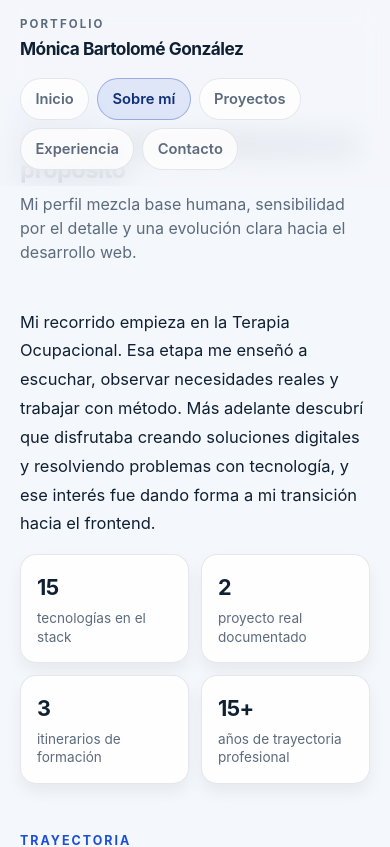
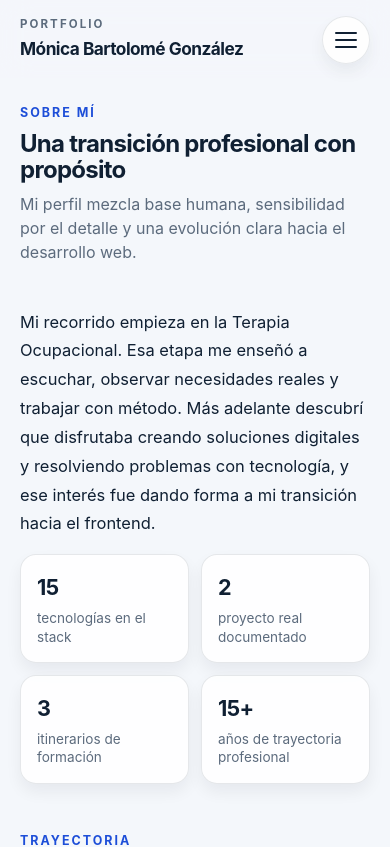
Before and after one commit to monicab1989/frontend-portfolio, a React (Vite) app: page /about in a window 390 px wide. Shown: the top 847 px of the page. Built offline with nearby package versions, Linux system fonts and the light colour scheme.

Commit message:
Menu mobile

```diff
--- a/src/components/layout/SiteHeader/SiteHeader.css
+++ b/src/components/layout/SiteHeader/SiteHeader.css
@@ -1,4 +1,5 @@
 .site-header {
+  position: relative;
   display: grid;
   width: min(100% - (var(--container-gutter) * 2), var(--container-width));
   margin-inline: auto;
@@ -29,17 +30,103 @@
   letter-spacing: -0.03em;
 }
 
+.site-header__menu-toggle {
+  position: absolute;
+  top: 1rem;
+  right: 0;
+  z-index: 20;
+  display: inline-flex;
+  flex-direction: column;
+  justify-content: center;
+  gap: 0.3125rem;
+  width: 3rem;
+  height: 3rem;
+  padding: 0.75rem;
+  border: 0.0625rem solid var(--color-border);
+  border-radius: var(--radius-pill);
+  background: rgba(255, 255, 255, 0.9);
+  box-shadow: var(--shadow-sm);
+  color: var(--color-text);
+  transition:
+    border-color var(--transition-fast),
+    box-shadow var(--transition-fast),
+    transform var(--transition-fast),
+    background-color var(--transition-fast);
+}
+
+.site-header__menu-toggle:hover {
+  transform: translateY(-0.0625rem);
+  border-color: color-mix(in srgb, var(--color-primary) 24%, var(--color-border));
+}
+
+.site-header__menu-toggle:focus-visible,
+.site-header__link:focus-visible {
+  outline: 0.125rem solid color-mix(in srgb, var(--color-primary) 70%, white);
+  outline-offset: 0.1875rem;
+}
+
+.site-header__menu-toggle-line {
+  display: block;
+  width: 100%;
+  height: 0.125rem;
+  border-radius: var(--radius-pill);
+  background: currentColor;
+  transform-origin: center;
+  transition:
+    transform var(--transition-base),
+    opacity var(--transition-fast);
+}
+
+.site-header__menu-toggle--open .site-header__menu-toggle-line:nth-child(1) {
+  transform: translateY(0.4375rem) rotate(45deg);
+}
+
+.site-header__menu-toggle--open .site-header__menu-toggle-line:nth-child(2) {
+  opacity: 0;
+}
+
+.site-header__menu-toggle--open .site-header__menu-toggle-line:nth-child(3) {
+  transform: translateY(-0.4375rem) rotate(-45deg);
+}
+
 .site-header__nav {
-  display: flex;
-  flex-wrap: wrap;
-  gap: 0.5rem;
+  position: absolute;
+  top: calc(100% + 0.35rem);
+  right: 0;
+  left: 0;
+  z-index: 15;
+  display: grid;
+  gap: 0.45rem;
+  padding: 0.8rem;
+  border: 0.0625rem solid color-mix(in srgb, var(--color-primary) 10%, var(--color-border));
+  border-radius: var(--radius-lg);
+  background: rgba(255, 255, 255, 0.96);
+  box-shadow: var(--shadow-md);
+  opacity: 0;
+  visibility: hidden;
+  pointer-events: none;
+  transform: translateY(-0.5rem) scale(0.98);
+  transform-origin: top center;
+  transition:
+    opacity var(--transition-base),
+    transform var(--transition-base),
+    visibility var(--transition-base);
+  backdrop-filter: blur(0.75rem);
+}
+
+.site-header__nav--mobile-open {
+  opacity: 1;
+  visibility: visible;
+  pointer-events: auto;
+  transform: translateY(0) scale(1);
 }
 
 .site-header__link {
   display: inline-flex;
   align-items: center;
-  min-height: 2.5rem;
-  padding: 0.55rem 0.9rem;
+  justify-content: flex-start;
+  min-height: 2.75rem;
+  padding: 0.7rem 1rem;
   border: 0.0625rem solid var(--color-border);
   border-radius: var(--radius-pill);
   background: rgba(255, 255, 255, 0.78);
@@ -50,7 +137,8 @@
     transform var(--transition-fast),
     border-color var(--transition-fast),
     color var(--transition-fast),
-    box-shadow var(--transition-fast);
+    box-shadow var(--transition-fast),
+    background-color var(--transition-fast);
 }
 
 .site-header__link:hover,
@@ -73,7 +161,25 @@
     justify-content: space-between;
   }
 
+  .site-header__menu-toggle {
+    display: none;
+  }
+
   .site-header__nav {
+    position: static;
+    display: flex;
+    flex-wrap: wrap;
     justify-content: flex-end;
+    gap: 0.5rem;
+    padding: 0;
+    border: 0;
+    border-radius: 0;
+    background: transparent;
+    box-shadow: none;
+    opacity: 1;
+    visibility: visible;
+    pointer-events: auto;
+    transform: none;
+    backdrop-filter: none;
   }
 }
--- a/src/components/layout/SiteHeader/SiteHeader.tsx
+++ b/src/components/layout/SiteHeader/SiteHeader.tsx
@@ -1,10 +1,71 @@
+import { useEffect, useId, useRef, useState } from 'react'
 import { NavLink } from 'react-router-dom'
 
 import { navigationItems } from '../../../data/navigation'
 import { profile } from '../../../data/profile'
+import { classNames } from '../../../utils/classNames'
 import './SiteHeader.css'
 
 function SiteHeader() {
+  const [isMobileMenuOpen, setIsMobileMenuOpen] = useState(false)
+  const menuId = useId()
+  const menuRef = useRef<HTMLElement | null>(null)
+  const toggleButtonRef = useRef<HTMLButtonElement | null>(null)
+
+  useEffect(() => {
+    if (!isMobileMenuOpen) {
+      return undefined
+    }
+
+    const { body } = document
+    const previousOverflow = body.style.overflow
+    body.style.overflow = 'hidden'
+
+    return () => {
+      body.style.overflow = previousOverflow
+    }
+  }, [isMobileMenuOpen])
+
+  useEffect(() => {
+    if (!isMobileMenuOpen) {
+      return undefined
+    }
+
+    const handlePointerDown = (event: PointerEvent) => {
+      const target = event.target
+
+      if (!(target instanceof Node)) {
+        return
+      }
+
+      const clickedInsideMenu = menuRef.current?.contains(target)
+      const clickedToggleButton = toggleButtonRef.current?.contains(target)
+
+      if (!clickedInsideMenu && !clickedToggleButton) {
+        setIsMobileMenuOpen(false)
+      }
+    }
+
+    const handleKeyDown = (event: KeyboardEvent) => {
+      if (event.key === 'Escape') {
+        setIsMobileMenuOpen(false)
+        toggleButtonRef.current?.focus()
+      }
+    }
+
+    document.addEventListener('pointerdown', handlePointerDown)
+    document.addEventListener('keydown', handleKeyDown)
+
+    return () => {
+      document.removeEventListener('pointerdown', handlePointerDown)
+      document.removeEventListener('keydown', handleKeyDown)
+    }
+  }, [isMobileMenuOpen])
+
+  const toggleMobileMenu = () => {
+    setIsMobileMenuOpen((currentValue) => !currentValue)
+  }
+
   return (
     <header className="site-header">
       <div className="site-header__brand">
@@ -14,7 +75,32 @@ function SiteHeader() {
         </NavLink>
       </div>
 
-      <nav className="site-header__nav" aria-label="Navegación principal">
+      <button
+        ref={toggleButtonRef}
+        className={classNames(
+          'site-header__menu-toggle',
+          isMobileMenuOpen && 'site-header__menu-toggle--open',
+        )}
+        type="button"
+        aria-expanded={isMobileMenuOpen}
+        aria-label={isMobileMenuOpen ? 'Cerrar menú de navegación' : 'Abrir menú de navegación'}
+        aria-controls={menuId}
+        onClick={toggleMobileMenu}
+      >
+        <span className="site-header__menu-toggle-line" />
+        <span className="site-header__menu-toggle-line" />
+        <span className="site-header__menu-toggle-line" />
+      </button>
+
+      <nav
+        ref={menuRef}
+        id={menuId}
+        className={classNames(
+          'site-header__nav',
+          isMobileMenuOpen && 'site-header__nav--mobile-open',
+        )}
+        aria-label="Navegación principal"
+      >
         {navigationItems.map((item) => (
           <NavLink
             key={item.href}
@@ -22,6 +108,7 @@ function SiteHeader() {
               isActive ? 'site-header__link site-header__link--active' : 'site-header__link'
             }
             to={item.href}
+            onClick={() => setIsMobileMenuOpen(false)}
           >
             {item.label.es}
           </NavLink>
```
